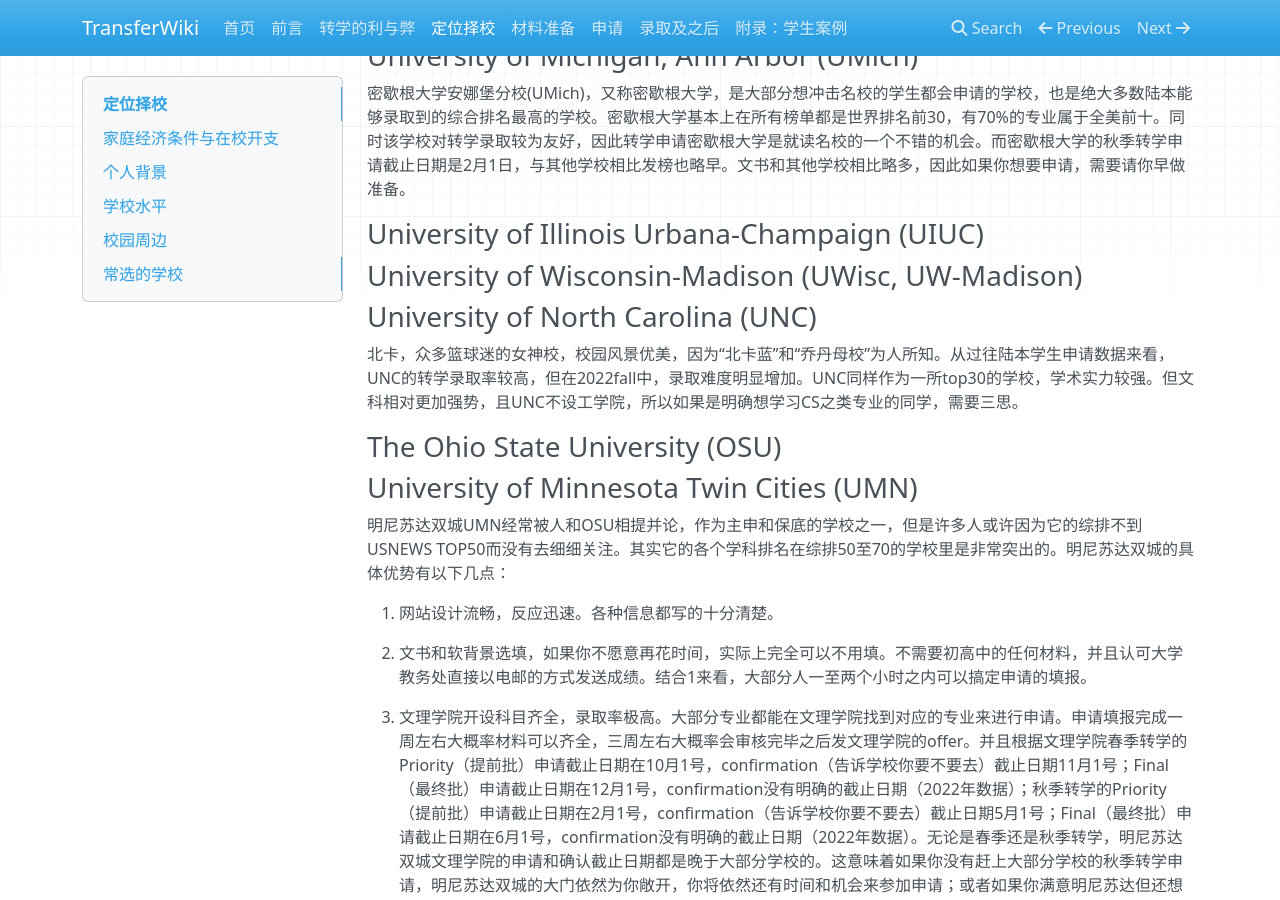
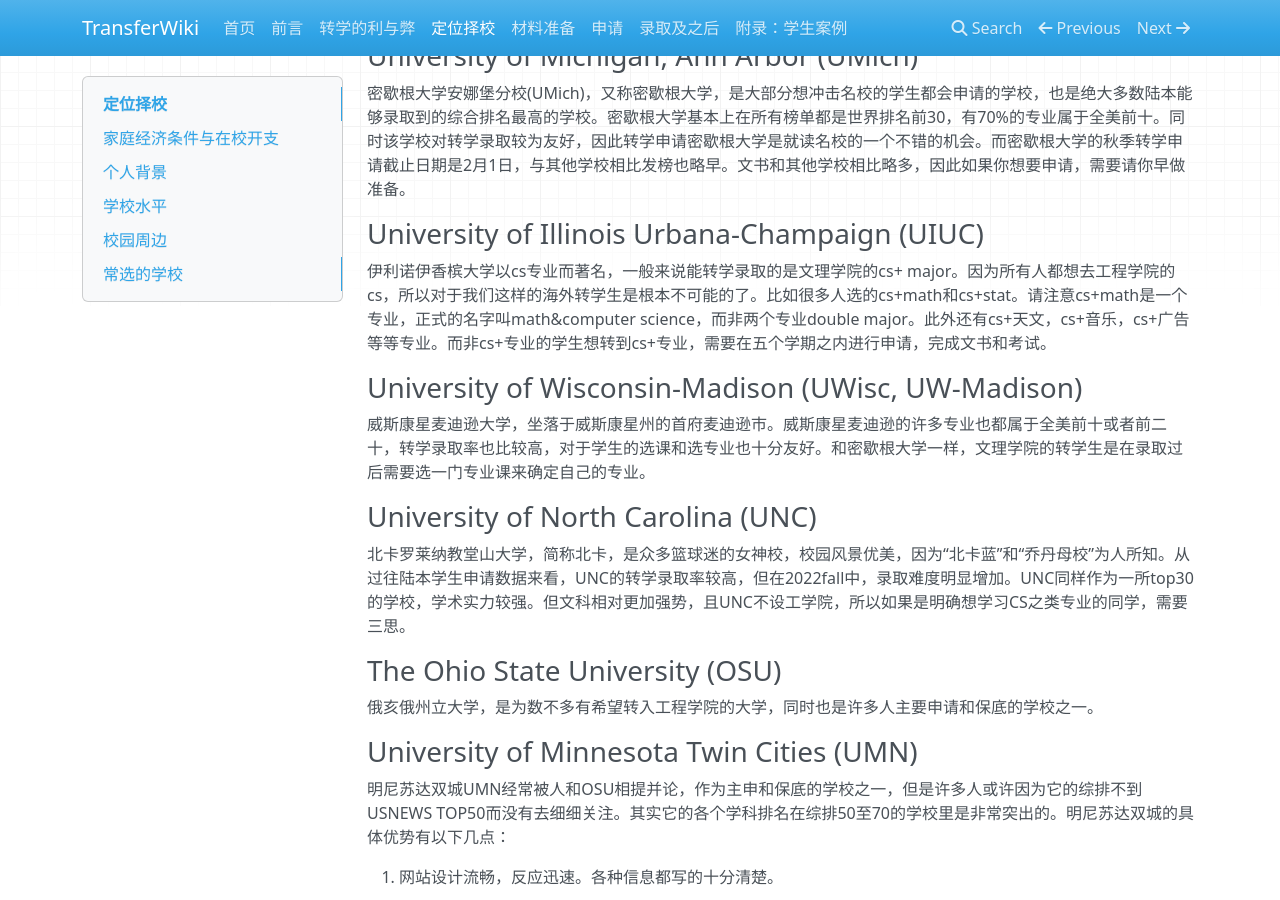
Before and after one commit to SihanXU/TransferWiki, an MkDocs documentation site: the page built from docs/school.md, in a window 1280 px wide and 900 px high, scrolled down 563 px. Built offline with MkDocs 1.6.1, drawn with Linux system fonts in a browser that asks for light colours; nearby versions of some CDN libraries.

Commit message:
Update school.md

```diff
--- a/docs/school.md
+++ b/docs/school.md
@@ -25,13 +25,16 @@
 密歇根大学安娜堡分校(UMich)，又称密歇根大学，是大部分想冲击名校的学生都会申请的学校，也是绝大多数陆本能够录取到的综合排名最高的学校。密歇根大学基本上在所有榜单都是世界排名前30，有70%的专业属于全美前十。同时该学校对转学录取较为友好，因此转学申请密歇根大学是就读名校的一个不错的机会。而密歇根大学的秋季转学申请截止日期是2月1日，与其他学校相比发榜也略早。文书和其他学校相比略多，因此如果你想要申请，需要请你早做准备。
 
 ### University of Illinois Urbana-Champaign (UIUC)
+伊利诺伊香槟大学以cs专业而著名，一般来说能转学录取的是文理学院的cs+ major。因为所有人都想去工程学院的cs，所以对于我们这样的海外转学生是根本不可能的了。比如很多人选的cs+math和cs+stat。请注意cs+math是一个专业，正式的名字叫math&computer science，而非两个专业double major。此外还有cs+天文，cs+音乐，cs+广告等等专业。而非cs+专业的学生想转到cs+专业，需要在五个学期之内进行申请，完成文书和考试。
 
 ### University of Wisconsin-Madison (UWisc, UW-Madison)
+威斯康星麦迪逊大学，坐落于威斯康星州的首府麦迪逊市。威斯康星麦迪逊的许多专业也都属于全美前十或者前二十，转学录取率也比较高，对于学生的选课和选专业也十分友好。和密歇根大学一样，文理学院的转学生是在录取过后需要选一门专业课来确定自己的专业。
 
 ### University of North Carolina (UNC)
-北卡，众多篮球迷的女神校，校园风景优美，因为“北卡蓝”和“乔丹母校”为人所知。从过往陆本学生申请数据来看，UNC的转学录取率较高，但在2022fall中，录取难度明显增加。UNC同样作为一所top30的学校，学术实力较强。但文科相对更加强势，且UNC不设工学院，所以如果是明确想学习CS之类专业的同学，需要三思。
+北卡罗莱纳教堂山大学，简称北卡，是众多篮球迷的女神校，校园风景优美，因为“北卡蓝”和“乔丹母校”为人所知。从过往陆本学生申请数据来看，UNC的转学录取率较高，但在2022fall中，录取难度明显增加。UNC同样作为一所top30的学校，学术实力较强。但文科相对更加强势，且UNC不设工学院，所以如果是明确想学习CS之类专业的同学，需要三思。
 
 ### The Ohio State University (OSU)
+俄亥俄州立大学，是为数不多有希望转入工程学院的大学，同时也是许多人主要申请和保底的学校之一。
 
 ### University of Minnesota Twin Cities (UMN)
 
```
